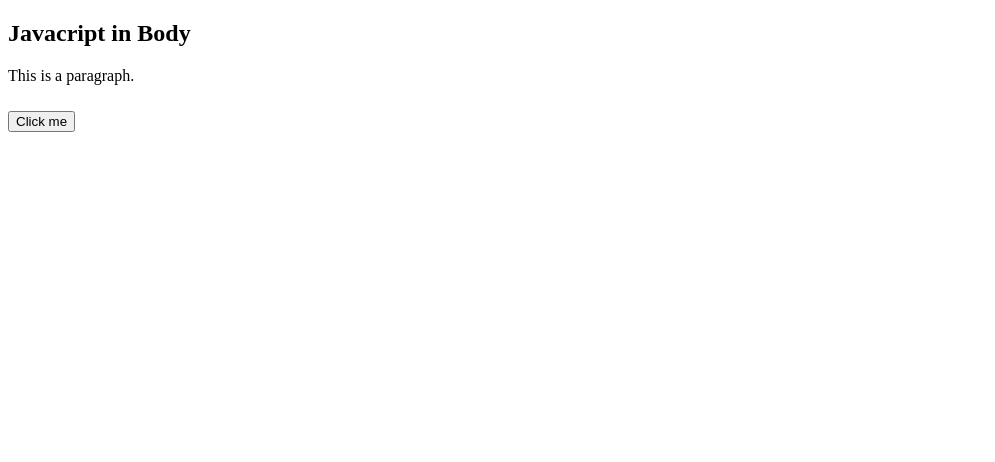
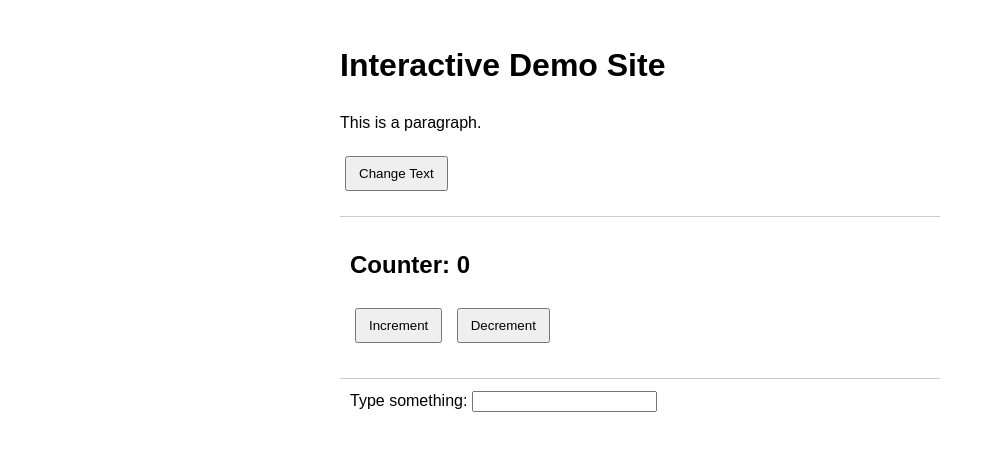
Before and after one commit to Unusalihr/javaScript, a plain HTML site: page index.html in a window 1280 px wide. Shown: the whole page, without its empty margins (0-995 px from the left). Drawn offline with Linux system fonts and the light colour scheme.

Commit message:
Add interactive website environment

```diff
--- a/index.html
+++ b/index.html
@@ -1,21 +1,28 @@
 <!DOCTYPE html>
 <html lang="en">
 <head>
-    <meta charset="UTF-8">
-    <meta name="viewport" content="width=device-width, initial-scale=1.0">
-    <title>Document</title>
+  <meta charset="UTF-8">
+  <meta name="viewport" content="width=device-width, initial-scale=1.0">
+  <title>Interactive Demo</title>
+  <link rel="stylesheet" href="style.css">
 </head>
 <body>
-   <h2>Javacript in Body</h2>
-   <p id="demo">This is a paragraph.</p>
+  <h1>Interactive Demo Site</h1>
+  <p id="demo">This is a paragraph.</p>
+  <button id="changeText">Change Text</button>
 
-   <script>
-    function myFunction() {
-        document.getElementById("demo").innerHTML = "Paragraph changed.";
-    }
-   </script>
-   <h2>
-    <button type="button" onclick="myFunction()">Click me</button>
-   </h2>
+  <div class="counter">
+    <h2>Counter: <span id="countValue">0</span></h2>
+    <button id="increment">Increment</button>
+    <button id="decrement">Decrement</button>
+  </div>
+
+  <div class="echo">
+    <label for="echoInput">Type something:</label>
+    <input type="text" id="echoInput" />
+    <p id="echoOutput"></p>
+  </div>
+
+  <script src="script.js"></script>
 </body>
 </html>
--- /dev/null
+++ b/script.js
@@ -0,0 +1,23 @@
+document.getElementById('changeText').addEventListener('click', function() {
+  document.getElementById('demo').textContent = 'Paragraph changed.';
+});
+
+let count = 0;
+const countValue = document.getElementById('countValue');
+
+document.getElementById('increment').addEventListener('click', () => {
+  count++;
+  countValue.textContent = count;
+});
+
+document.getElementById('decrement').addEventListener('click', () => {
+  count--;
+  countValue.textContent = count;
+});
+
+const echoInput = document.getElementById('echoInput');
+const echoOutput = document.getElementById('echoOutput');
+
+echoInput.addEventListener('input', () => {
+  echoOutput.textContent = echoInput.value;
+});
--- a/style.css
+++ b/style.css
@@ -0,0 +1,18 @@
+body {
+  font-family: Arial, sans-serif;
+  line-height: 1.5;
+  max-width: 600px;
+  margin: 0 auto;
+  padding: 20px;
+}
+
+button {
+  margin: 5px;
+  padding: 8px 12px;
+}
+
+.counter, .echo {
+  margin-top: 20px;
+  padding: 10px;
+  border-top: 1px solid #ccc;
+}
```
